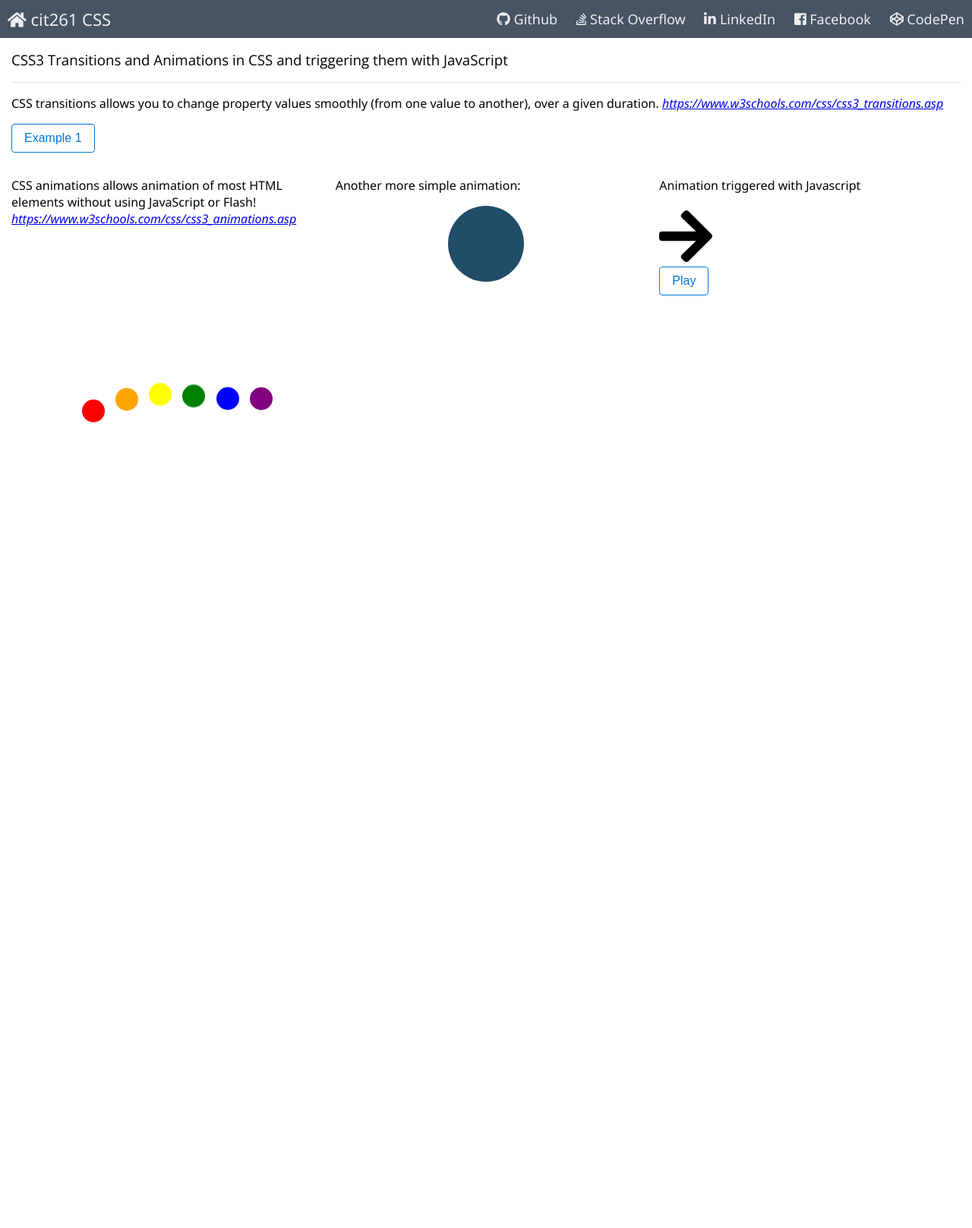
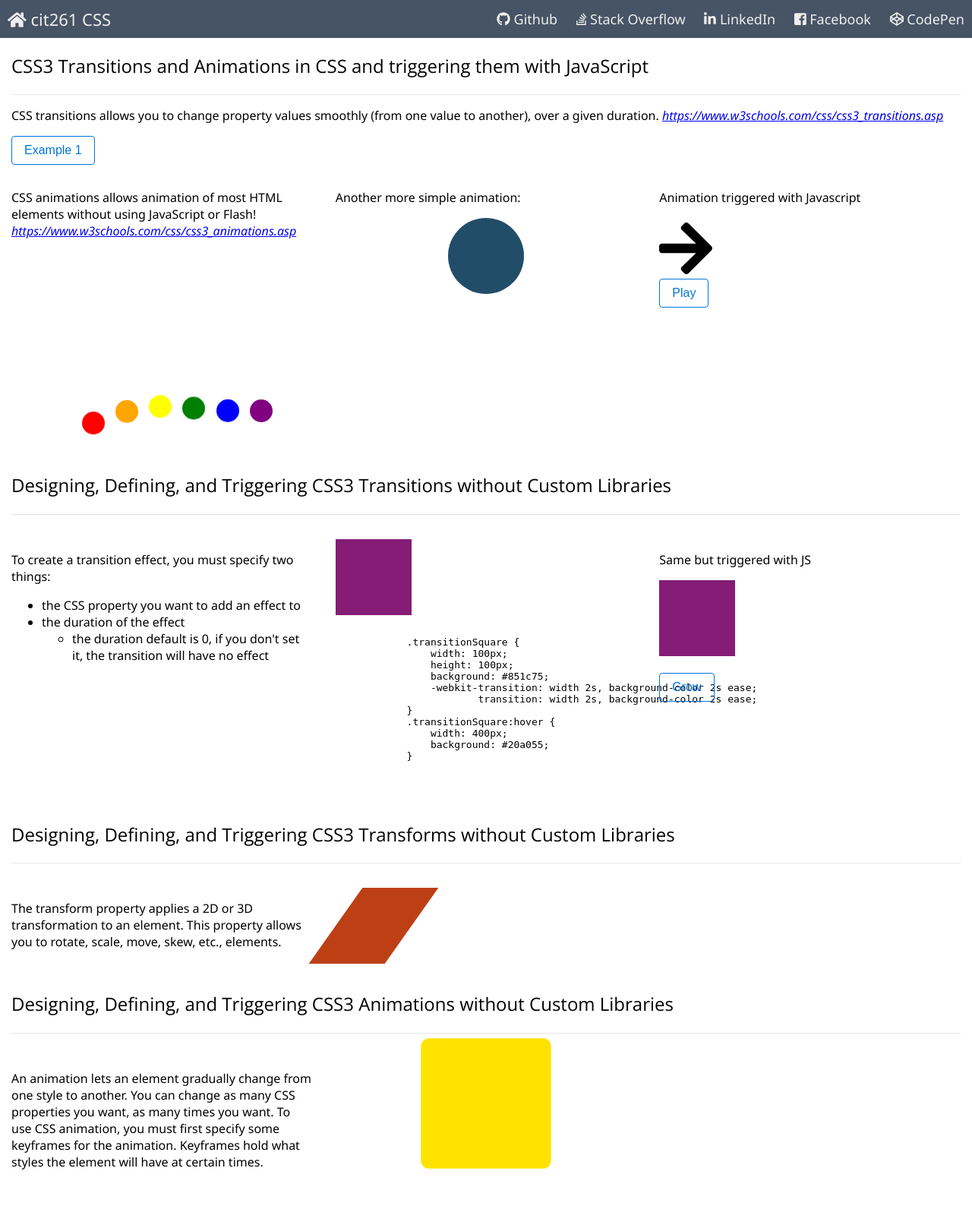
Before and after one commit to Higgins-Joshua/cit261-css, a PHP site: template web/views/index.twig in a window 1280 px wide. Shown: the whole page at 76% size. Before the commit the page ends 557 px from the top, so only its background shows below. Run offline with PHP 8.4, Linux system fonts and the light colour scheme; the template is opened without the code that fills it, so the values that code supplies are empty; some libraries are stand-ins or nearby versions.

Commit message:
finished lesson

```diff
--- a/web/js/main.js
+++ b/web/js/main.js
@@ -18,3 +18,19 @@
     }
 }
 // end rightArrow
+
+// transitionSquare2
+var transitionSquare2 = document.getElementsByClassName('transitionSquare2')[0];
+
+document.getElementsByClassName('transitionSquare2Btn')[0].onclick = function() {
+    if(this.innerHTML === 'Grow')
+    {
+        this.innerHTML = 'Shrink';
+        transitionSquare2.classList.add('transitionSquare2-active');
+    }
+    else {
+        this.innerHTML = 'Grow';
+        transitionSquare2.classList.remove('transitionSquare2-active');
+    }
+}
+// end transitionSquare2
--- a/web/stylesheets/main.css
+++ b/web/stylesheets/main.css
@@ -52,6 +52,7 @@
     font-weight: 500;
     line-height: 1.1;
     font-family: 'Open Sans', sans-serif;
+    font-size: 1.5em;
 }
 
 hr {
@@ -205,32 +206,32 @@
 }
 /* end bouncing balls */
 
-/* animatedSquare */
-#animatedSquare {
+/* animatedCircle */
+#animatedCircle {
     margin: 0 auto;
     width: 100px;
     height: 100px;
     border-radius: 50%;
 
-    /* -webkit-animation-name: animatedSquare;
+    /* -webkit-animation-name: animatedCircle;
     -webkit-animation-duration: 2s;
-    animation-name: animatedSquare;
+    animation-name: animatedCircle;
     animation-duration: 2s; */
 
-    -webkit-animation: animatedSquare 2s infinite alternate;
-            animation: animatedSquare 2s infinite alternate;
+    -webkit-animation: animatedCircle 2s infinite alternate;
+            animation: animatedCircle 2s infinite alternate;
 }
 
-@-webkit-keyframes animatedSquare {
+@-webkit-keyframes animatedCircle {
     from {background-color:  #eaf2f8 ;}
     to {background-color:  #154360 ;}
 }
 
-@keyframes animatedSquare {
+@keyframes animatedCircle {
     from {background-color:  #eaf2f8 ;}
     to {background-color:  #154360 ;}
 }
-/* end animatedSquare */
+/* end animatedCircle */
 
 /* rightArrow */
 .rightArrow.horizTranslate {
@@ -242,3 +243,79 @@
     margin-left: 50% !important;
 }
 /* end rightArrow */
+
+/* transitionSquare */
+.transitionSquare {
+    width: 100px;
+    height: 100px;
+    background: #851c75;
+    -webkit-transition: width 2s, background-color 2s ease;
+            transition: width 2s, background-color 2s ease;
+}
+
+.transitionSquare:hover {
+    width: 400px;
+    background: #20a055;
+}
+/* end transitionSquare */
+
+/* transitionSquare2 */
+.transitionSquare2 {
+    width: 100px;
+    height: 100px;
+    background: #851c75;
+    -webkit-transition: width 2s, background-color 2s ease;
+            transition: width 2s, background-color 2s ease;
+}
+
+.transitionSquare2-active {
+    width: 400px;
+    background: #20a055;
+}
+/* end transitionSquare2 */
+
+/* transform */
+.transform {
+    background-color: #bd4015;
+    height: 100px;
+    width: 100px;
+    animation: skew 2s infinite;
+    transform: skew(20deg);
+    animation-direction: alternate;
+}
+
+@keyframes skew {
+    0% {
+      transform: skewX(40deg);
+    }
+    100% {
+      transform: skewX(-40deg);
+    }
+}
+/* end transform */
+
+/* animationEx */
+.animationEx {
+    height: 120px;
+    width: 120px;
+    margin: 0 auto;
+    background-color: red;
+    -webkit-animation: stretch 2s infinite alternate;
+            animation: stretch 2s infinite alternate;
+}
+
+@keyframes stretch {
+    0% {
+      transform: scale(.3);
+      background-color: red;
+      border-radius: 100%;
+    }
+    50% {
+      background-color: orange;
+    }
+    100% {
+      transform: scale(1.5);
+      background-color: yellow;
+    }
+}
+/* end animationEx */
--- a/web/views/css.html
+++ b/web/views/css.html
@@ -23,7 +23,7 @@
 
         <div class="col-4">
             <p>Another more simple animation:</p>
-            <div id="animatedSquare"></div>
+            <div id="animatedCircle"></div>
         </div>
 
         <div class="col-4">
@@ -32,4 +32,83 @@
             <button class="rightArrowBtn btn primary" value="play">Play</button>
         </div>
     </div>
+
+    <div class="row">
+      <div class="col-12">
+        <h3>Designing, Defining, and Triggering CSS3 Transitions without Custom Libraries</h3>
+        <hr/>
+      </div>
+
+      <div class="col-4">
+        <p>To create a transition effect, you must specify two things:</p>
+        <ul>
+          <li>the CSS property you want to add an effect to</li>
+          <li>the duration of the effect</li>
+          <ul>
+            <li>the duration default is 0, if you don't set it, the transition will have no effect</li>
+          </ul>
+        </ul>
+      </div>
+
+      <div class="col-4">
+        <div class="transitionSquare"></div>
+        <pre>
+          <code>
+            .transitionSquare {
+                width: 100px;
+                height: 100px;
+                background: #851c75;
+                -webkit-transition: width 2s, background-color 2s ease;
+                        transition: width 2s, background-color 2s ease;
+            }
+            .transitionSquare:hover {
+                width: 400px;
+                background: #20a055;
+            }
+          </code>
+        </pre>
+      </div>
+
+      <div class="col-4">
+        <p>Same but triggered with JS</p>
+        <div class="transitionSquare2"></div>
+        <br/>
+        <button class="transitionSquare2Btn btn primary" value="grow">Grow</button>
+      </div>
+    </div>
+
+    <div class="row">
+      <div class="col-12">
+        <h3>Designing, Defining, and Triggering CSS3 Transforms without Custom Libraries</h3>
+        <hr/>
+      </div>
+
+      <div class="col-4">
+        <p>The transform property applies a 2D or 3D transformation to an element. This property allows you to rotate, scale, move, skew, etc., elements.</p>
+      </div>
+
+      <div class="col-4">
+        <div class="transform"></div>
+      </div>
+
+    </div>
+
+    <div class="row">
+      <div class="col-12">
+        <h3>Designing, Defining, and Triggering CSS3 Animations without Custom Libraries</h3>
+        <hr/>
+      </div>
+
+      <div class="col-4">
+        <p>An animation lets an element gradually change from one style to another. You can change as many CSS properties you want, as many times you want. To use CSS animation, you must first specify some keyframes for the animation. Keyframes hold what styles the element will have at certain times.</p>
+      </div>
+
+      <div class="col-4">
+        <div class="animationEx"></div>
+      </div>
+
+    </div>
+    <br/><br/>
+
+  <!-- end container -->
 </div>
```
